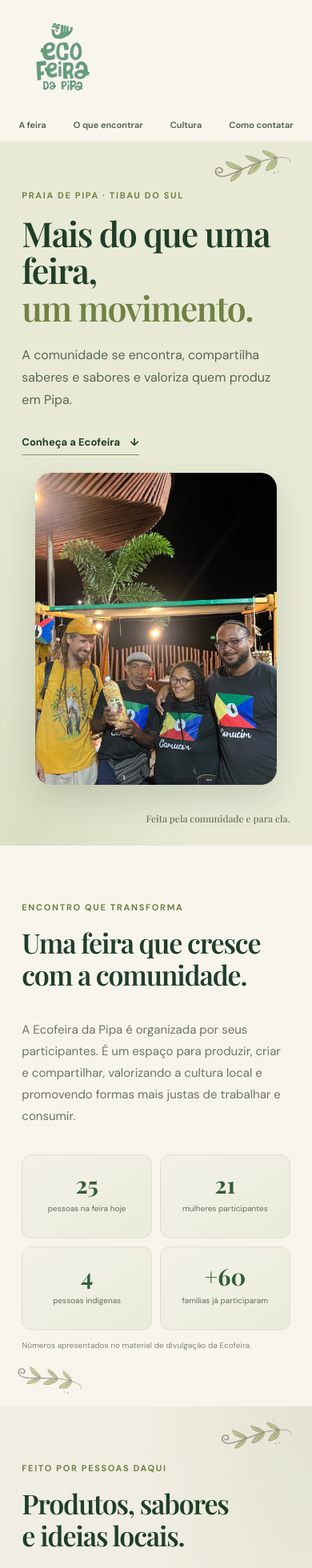
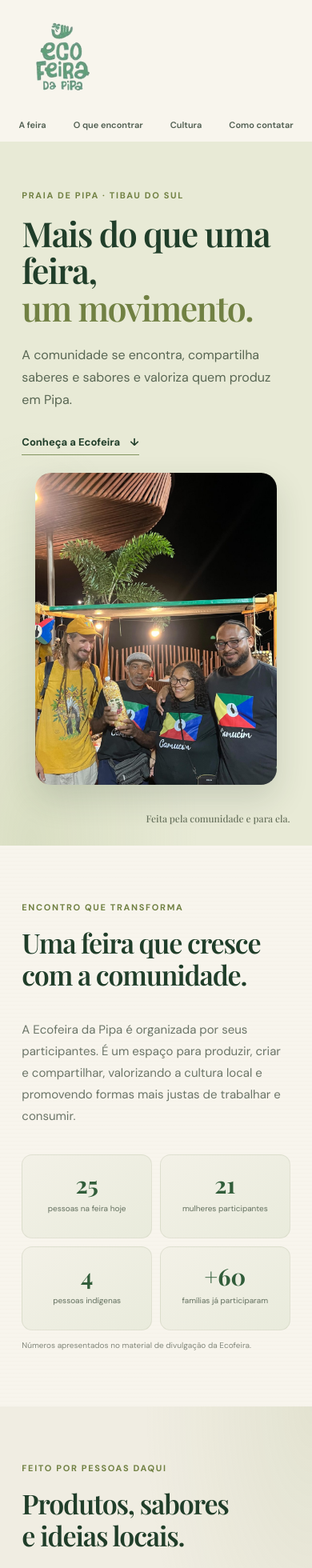
Before and after one commit to jandyelson2017-byte/atividades_de_extensao, a React app in the folder ecofeira-de-pipa/: page / in a window 390 px wide. Shown: the top 1960 px of the page at 80% size. Built offline with nearby package versions, Linux system fonts and the light colour scheme.

Commit message:
mudando a cor e retirando uma folha decoracional que adicionei sem querer

```diff
--- a/ecofeira-de-pipa/index.html
+++ b/ecofeira-de-pipa/index.html
@@ -23,7 +23,6 @@
         </header>
         <main>
             <section class="hero" id="inicio">
-                <img class="leaf-decoration hero-leaf" src="src/assets/folhas.jpg" alt="">
                 <div class="hero-copy">
                     <p class="eyebrow">Praia de Pipa · Tibau do Sul</p>
                     <h1>Mais do que uma feira,<br><span>um movimento.</span></h1>
@@ -34,7 +33,6 @@
                 <span class="hero-note">Feita pela comunidade e para ela.</span>
             </section>
             <section class="about section-wrap" id="sobre">
-                <img class="leaf-decoration about-leaf" src="src/assets/folhas.jpg" alt="" loading="lazy">
                 <div class="section-heading">
                     <p class="eyebrow">Encontro que transforma</p>
                     <h2>Uma feira que cresce<br>com a comunidade.</h2>
@@ -51,7 +49,6 @@
                 </div>
             </section>
             <section class="products section-wrap" id="produtos">
-                <img class="leaf-decoration products-leaf" src="src/assets/folhas.jpg" alt="" loading="lazy">
                 <div class="products-copy">
                     <p class="eyebrow">Feito por pessoas daqui</p>
                     <h2>Produtos, sabores<br>e ideias locais.</h2>
@@ -68,7 +65,6 @@
                 <img class="products-art" src="src/assets/instagram-feira-noturna.jpg" alt="Feirante conversa com visitantes durante a Ecofeira à noite" loading="lazy">
             </section>
             <section class="culture" id="cultura">
-                <img class="leaf-decoration culture-leaf" src="src/assets/folhas.jpg" alt="" loading="lazy">
                 <img class="culture-art" src="src/assets/portfolio-photo-1.jpg" alt="Comunidade reunida na Ecofeira durante um encontro à noite" loading="lazy">
                 <div class="culture-copy">
                     <p class="eyebrow">Ecofeira Cultural</p>
--- a/ecofeira-de-pipa/src/index.css
+++ b/ecofeira-de-pipa/src/index.css
@@ -92,28 +92,6 @@ a {
         #e8ead6;
 }
 
-.leaf-decoration {
-    position: absolute;
-    z-index: 1;
-    width: 170px;
-    height: auto;
-    opacity: 0.48;
-    mix-blend-mode: multiply;
-    pointer-events: none;
-    user-select: none;
-    clip-path: polygon(
-        0 0, 32% 0, 32% 25%, 40% 25%, 40% 0,
-        52% 0, 52% 16%, 59% 16%, 59% 0,
-        100% 0, 100% 100%, 0 100%
-    );
-}
-
-.hero-leaf {
-    top: 20px;
-    right: 4%;
-    transform: rotate(-12deg);
-}
-
 .hero-copy {
     z-index: 1;
     max-width: 500px;
@@ -195,13 +173,6 @@ h1 span {
     align-items: start;
 }
 
-.about-leaf {
-    bottom: 20px;
-    left: 2%;
-    width: 145px;
-    transform: rotate(12deg);
-}
-
 h2 {
     font-size: clamp(34px, 4vw, 50px);
     line-height: 1.18;
@@ -264,13 +235,6 @@ h2 {
         #f0ede2;
 }
 
-.products-leaf {
-    top: 20px;
-    right: 2%;
-    width: 155px;
-    transform: rotate(-8deg);
-}
-
 .products-copy > p:not(.eyebrow) {
     max-width: 430px;
     margin-top: 18px;
@@ -320,14 +284,6 @@ h2 {
     align-items: center;
     padding: 90px 11%;
     background: var(--deep-green);
-}
-
-.culture-leaf {
-    top: 10px;
-    right: 3%;
-    width: 155px;
-    opacity: 0.2;
-    transform: rotate(12deg);
 }
 
 .culture-copy {
@@ -482,22 +438,6 @@ h2 {
 }
 
 @media (max-width: 760px) {
-    .hero-leaf {
-        width: 130px;
-    }
-
-    .about-leaf {
-        width: 112px;
-    }
-
-    .products-leaf {
-        width: 120px;
-    }
-
-    .culture-leaf {
-        width: 120px;
-    }
-
     .site-header {
         height: auto;
         min-height: 92px;
@@ -512,11 +452,6 @@ h2 {
     .hero {
         grid-template-columns: 1fr;
         padding: 60px 7% 76px;
-    }
-
-    .hero-leaf {
-        top: 12px;
-        right: 2%;
     }
 
     .hero-art {
@@ -559,11 +494,6 @@ h2 {
         padding: 20px 22px;
     }
 
-    .culture-leaf {
-        top: 4px;
-        right: 1%;
-    }
-
     .culture-art {
         height: 300px;
         width: 75%;
```
